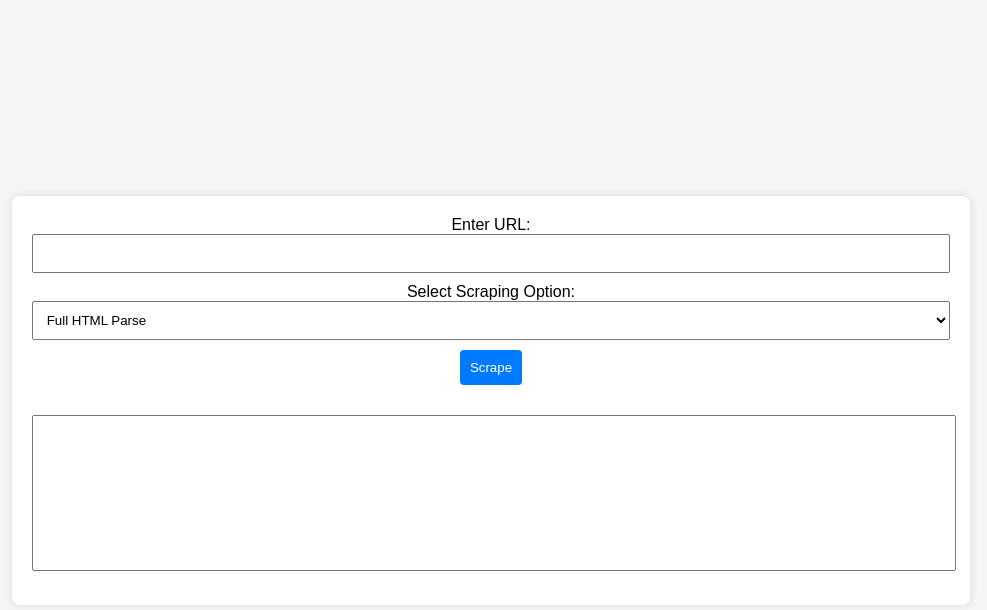
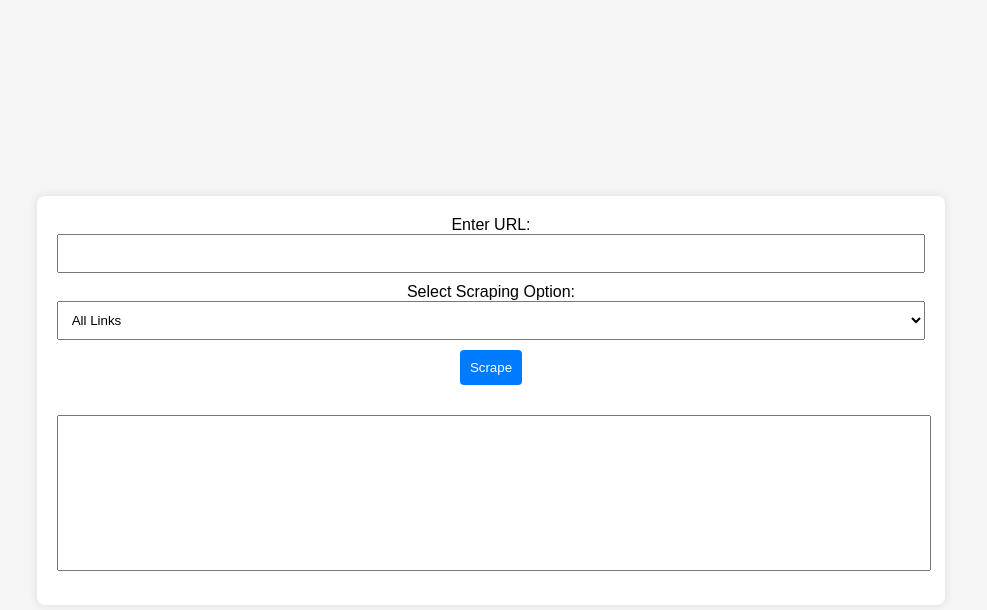
Before and after one commit to alihamza372/scrapper, a Flask app: page / in a window 1280 px wide. Shown: the top 610 px of the page, without its empty margins (149-1136 px from the left). Run offline with Flask 3, Linux system fonts and the light colour scheme.

Commit message:
Python File Updated

```diff
--- a/app.py
+++ b/app.py
@@ -1,4 +1,4 @@
-from flask import Flask, render_template, request, jsonify
+from flask import Flask, render_template, request
 import requests
 from bs4 import BeautifulSoup
 import re
@@ -15,19 +15,14 @@ def scrape():
     scraping_option = request.args.get('option')
     html = get_html(url)
 
-    if scraping_option == 'fullHtml':
-        result = html
-    elif scraping_option == 'divTags':
-        result = extract_div_tags(html)
-    elif scraping_option == 'allLinks':
-        result = extract_links(html)
-    elif scraping_option == 'tableHeads':
-        result = extract_table_heads(html)
-    elif scraping_option == 'tableBody':
-        result = extract_table_body(html)
-    elif scraping_option == 'allTables':
-        result = extract_all_tables(html)
-
+    if scraping_option == 'allLinks':
+        result = extract_all_links(html)
+    elif scraping_option == 'phoneNumbers':
+        result = extract_phone_numbers(html)
+    elif scraping_option == 'emailAddresses':
+        result = extract_email_addresses(html)
+    elif scraping_option == 'socialMediaLinks':
+        result = extract_social_media_links(html)
     else:
         result = "Invalid scraping option."
 
@@ -37,31 +32,40 @@ def get_html(url):
     response = requests.get(url)
     return response.text
 
-def extract_div_tags(html):
-    soup = BeautifulSoup(html, 'html.parser')
-    div_tags = soup.find_all('div')
-    return "\n".join(str(tag) for tag in div_tags)
-
-def extract_links(html):
+def extract_all_links(html):
     soup = BeautifulSoup(html, 'html.parser')
     links = [{'url': a['href'], 'text': a.text.strip()} for a in soup.find_all('a', href=True)]
     return "\n".join(f"<a href='{link['url']}' target='_blank'>{link['text']}</a>" for link in links)
 
-def extract_table_heads(html):
+def extract_phone_numbers(html):
+    phone_numbers = re.findall(r'\b\d{10}\b', html)
+    return "\n".join(phone_numbers)
+
+def extract_email_addresses(html):
+    email_addresses = re.findall(r'\b[A-Za-z0-9._%+-]+@[A-Za-z0-9.-]+\.[A-Z|a-z]{2,}\b', html)
+    return "\n".join(email_addresses)
+
+def extract_social_media_links(html):
     soup = BeautifulSoup(html, 'html.parser')
-    table_heads = soup.find_all('th')
-    return [th.text.strip() for th in table_heads]
+    social_media_links = []
 
-def extract_table_body(html):
-    soup = BeautifulSoup(html, 'html.parser')
-    table_body = soup.find_all('td')
-    return [td.text.strip() for td in table_body]
+    # Add more social media patterns as needed
+    social_media_patterns = [
+        re.compile(r'https://www\.facebook\.com/'),
+        re.compile(r'https://www\.twitter\.com/'),
+        re.compile(r'https://www\.linkedin\.com/'),
+        re.compile(r'https://www\.youtube\.com/'),
+        re.compile(r'https://www\.instagram\.com/'),
+        # Add more patterns for other social media platforms
+    ]
 
-def extract_all_tables(html):
-    soup = BeautifulSoup(html, 'html.parser')
-    all_tables = soup.find_all('table')
-    return "\n".join(str(table) for table in all_tables)
+    for a in soup.find_all('a', href=True):
+        for pattern in social_media_patterns:
+            if pattern.match(a['href']):
+                social_media_links.append({'url': a['href'], 'text': a.text.strip()})
+                break
 
+    return "\n".join(f"<a href='{link['url']}' target='_blank'>{link['text']}</a>" for link in social_media_links)
 
 if __name__ == "__main__":
     app.run(debug=True)
--- a/templates/index.html
+++ b/templates/index.html
@@ -61,12 +61,10 @@
 
         <label for="scrapingOption">Select Scraping Option:</label>
         <select id="scrapingOption">
-            <option value="fullHtml">Full HTML Parse</option>
-            <option value="divTags">Div Tags</option>
             <option value="allLinks">All Links</option>
-            <option value="tableHeads">Table Heads</option>
-            <option value="tableBody">Table Body</option>
-            <option value="allTables">All Tables (Head and Body)</option>
+            <option value="phoneNumbers">Phone Numbers</option>
+            <option value="emailAddresses">Email Addresses</option>
+            <option value="socialMediaLinks">Social Media Links</option>
         </select>
 
         <button onclick="scrape()">Scrape</button>
```
